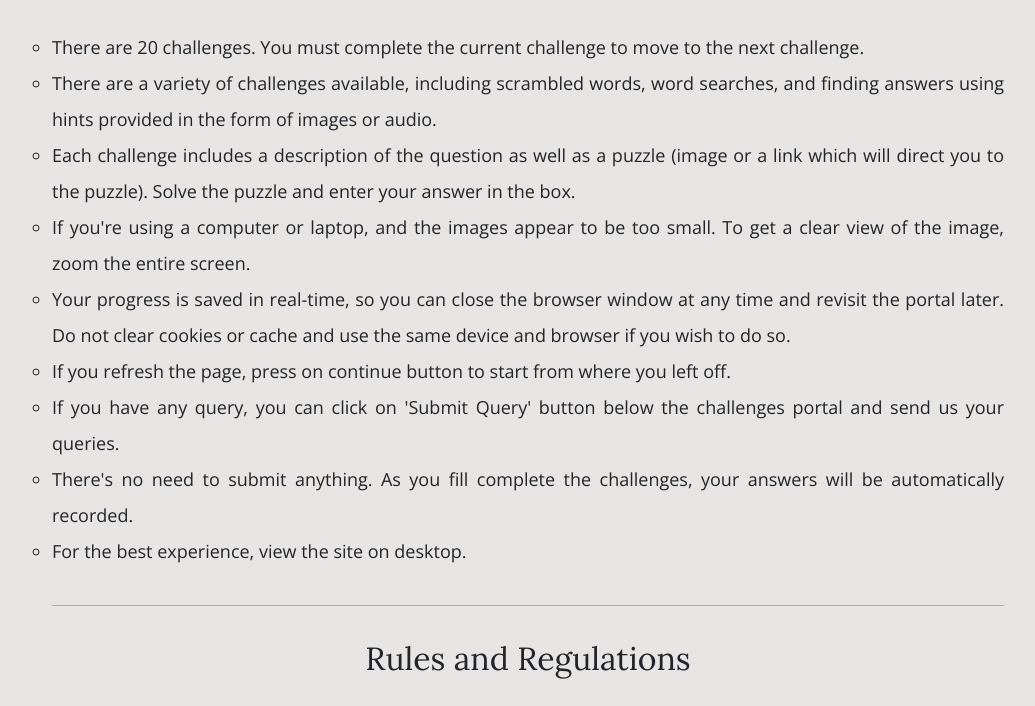
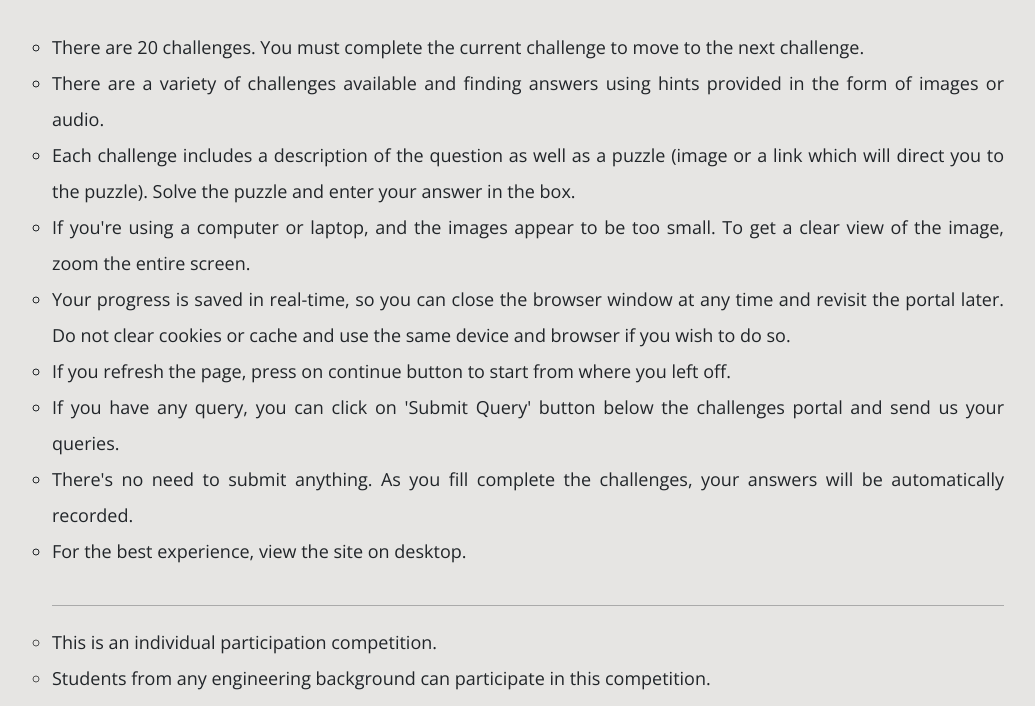
Before and after one commit to Aditya-14314581/cipher24, a plain HTML site: page instructions.html in a window 1280 px wide. Shown: the part 345-1051 px from the top of the page, without its empty margins (112-1147 px from the left). Drawn offline with nearby package versions, Linux system fonts and the light colour scheme.

Commit message:
Update instructions.html

```diff
--- a/instructions.html
+++ b/instructions.html
@@ -75,7 +75,7 @@
           <h2>Solving the Challenges</h2>
           <ul id="guide">
             <li>There are 20 challenges. You must complete the current challenge to move to the next challenge.</li>
-            <li>There are a variety of challenges available, including scrambled words, word searches, and finding answers using
+            <li>There are a variety of challenges available and finding answers using
               hints provided in the form of images or audio.</li>
             <li>Each challenge includes a description of the question as well as a puzzle (image or a link which will direct you
               to the puzzle). Solve the puzzle and enter your answer in the box.</li>
@@ -92,12 +92,12 @@
             <li>For the best experience, view the site on desktop.</li>
           </ul>
 
-          <h2>Rules and Regulations</h2>
+<!--           <h2>Rules and Regulations</h2>
           <a href="http://surl.li/fbolq" download="chemecross.pdf" target="_blank">
             <div class="psbutton" id="psbutton">
               Download
             </div>
-          </a>
+          </a> -->
           <ol class="rules" id="rules">
             <li>
               This is an individual participation competition.
```
